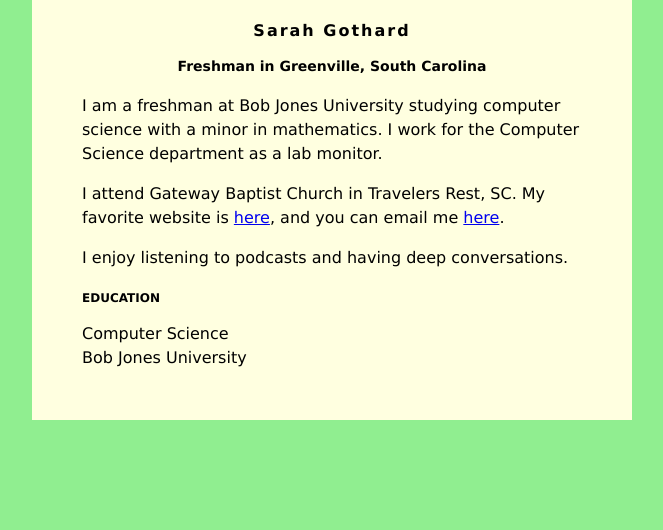
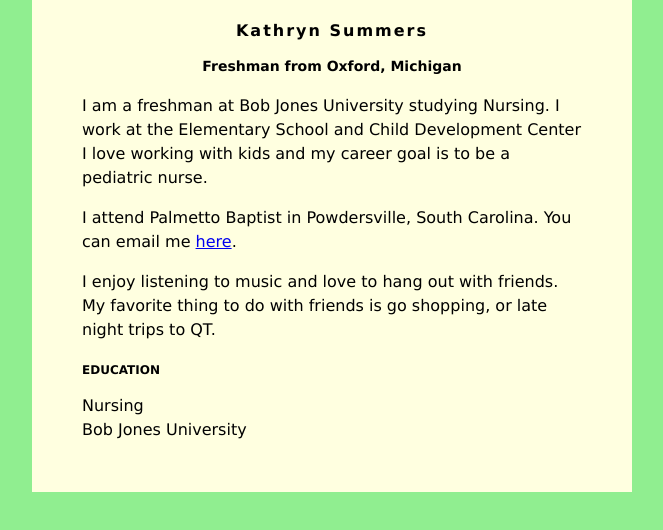
Before and after one commit to ksumm468/ksumm468.github.io, a plain HTML site: page index.html in a window 1280 px wide. Shown: the whole page, without its empty margins (308-971 px from the left). Drawn offline with Linux system fonts and the light colour scheme.

Commit message:
Update index.html

```diff
--- a/index.html
+++ b/index.html
@@ -30,21 +30,19 @@ h3 {
 </head>
 <body>
     <div id="content">
-        <h1>Sarah Gothard</h1>
-        <h2>Freshman in Greenville, South Carolina</h2>
+        <h1>Kathryn Summers</h1>
+        <h2>Freshman from Oxford, Michigan</h2>
 
-         <p>I am a freshman at Bob Jones University studying computer science with a minor in
-            mathematics. I work for the Computer Science department as a lab monitor.</p>
+         <p>I am a freshman at Bob Jones University studying Nursing. I work at the Elementary School and Child Development Center I love working with kids and my career goal is to be a pediatric nurse.</p>
          <p>
-            I attend Gateway Baptist Church in Travelers Rest, SC. My favorite website is
-            <a href="https://mobilehymns.org/">here</a>, and you can email me
-            <a href="mailto:sgothard@bju.edu">here</a>.
+            I attend Palmetto Baptist in Powdersville, South Carolina. You can email me
+            <a href="mailto:ksumm468@students.bju.edu">here</a>.
          </p>
          <p>
-            I enjoy listening to podcasts and having deep conversations.
+            I enjoy listening to music and love to hang out with friends. My favorite thing to do with friends is go shopping, or late night trips to QT.
          </p>
         <h3>EDUCATION</h3>
-        Computer Science<br />
+        Nursing<br />
         Bob Jones University
     </div>
 </body>
```
